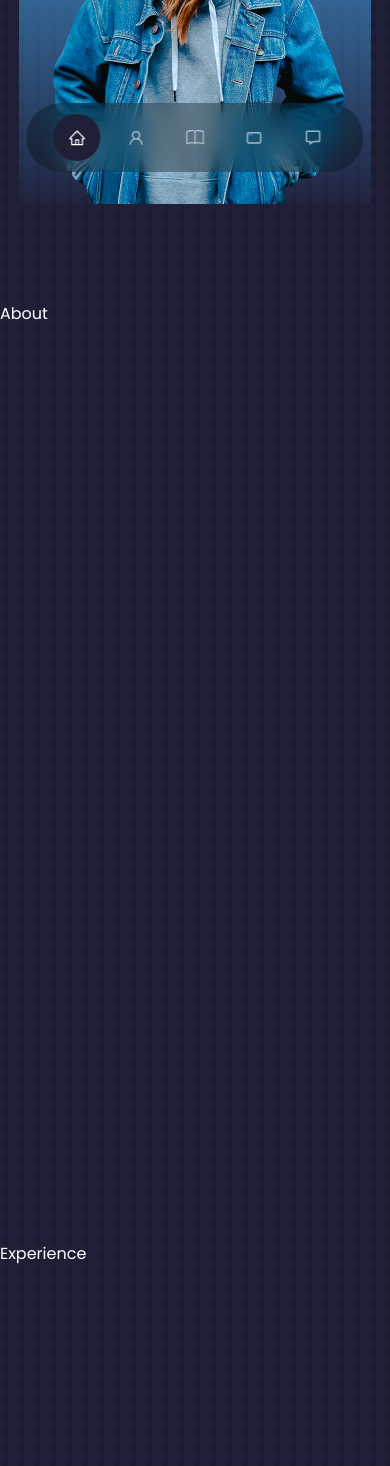
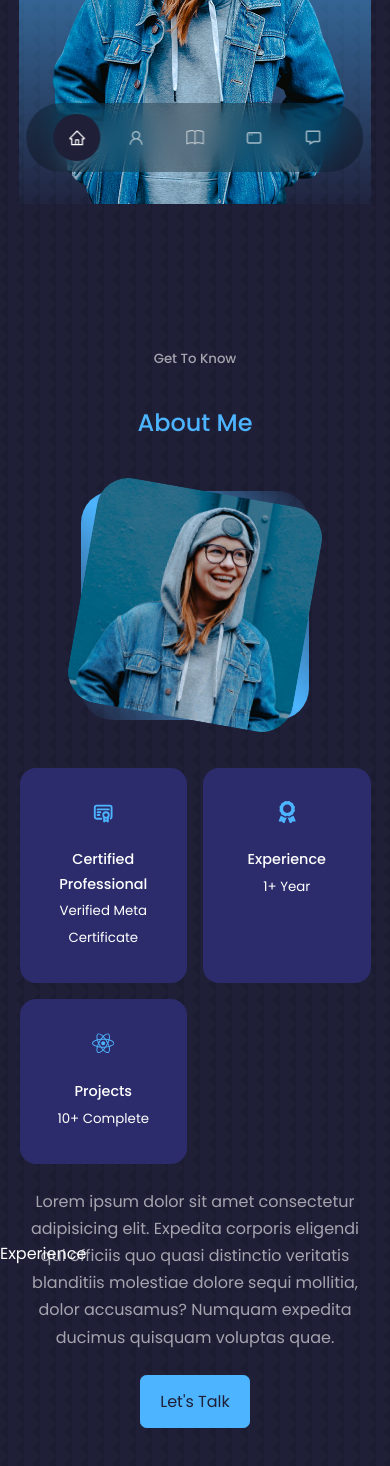
Before and after one commit to lizailyina/portfolio, a React (Create React App) app: page / in a window 390 px wide. Shown: the part 640-2106 px from the top of the page. Built offline with nearby package versions, Linux system fonts and the light colour scheme.

Commit message:
implement responsive about component

```diff
--- a/src/components/about/About.jsx
+++ b/src/components/about/About.jsx
@@ -1,9 +1,69 @@
 import React from 'react'
 import './about.css'
 
+import { FaAward } from 'react-icons/fa'
+import { FaReact } from 'react-icons/fa'
+import { TbCertificate } from 'react-icons/tb'
+
+
+import ME from '../../assets/me-about.jpg'
+
 const About = () => {
   return (
-    <section id='about'>About</section>
+    <section id='about'>
+      <h5>
+        Get To Know
+      </h5>
+      <h2>
+        About Me
+      </h2>
+
+      <div className="container about__container">
+        <div className="about__me">
+          <div className="about__me-image">
+            <img src={ME} alt="me" />
+          </div>
+        </div>
+
+        <div className="about__content">
+          <div className="about__cards">
+            <article className='about__card'>
+              <TbCertificate className='about__icon'/>
+              <h5>
+                Certified Professional
+              </h5>
+              <small>
+                Verified Meta Certificate
+              </small>
+            </article>
+            <article className='about__card'>
+              <FaAward className='about__icon'/>
+              <h5>
+                Experience
+              </h5>
+              <small>
+                1+ Year
+              </small>
+            </article>
+            <article className='about__card'>
+              <FaReact className='about__icon'/>
+              <h5>
+                Projects
+              </h5>
+              <small>
+                10+ Complete
+              </small>
+            </article>
+
+          </div>
+          <p>
+            Lorem ipsum dolor sit amet consectetur adipisicing elit. Expedita corporis eligendi qui officiis quo quasi distinctio veritatis blanditiis molestiae dolore sequi mollitia, dolor accusamus? Numquam expedita ducimus quisquam voluptas quae.
+          </p>
+
+          <a href="#contact" class="btn btn-primary">Let's Talk</a>
+      </div>
+      </div>
+    </section>
   )
 }
 
--- a/src/components/about/about.css
+++ b/src/components/about/about.css
@@ -0,0 +1,111 @@
+.about__container {
+    display: grid;
+    grid-template-columns: 35% 50%;
+    gap: 15%
+}
+
+.about__me {
+    width: 100%;
+    aspect-ratio: 1/1;
+    border-radius: 2rem;
+    background: linear-gradient(
+        45deg,
+        transparent,
+        var(--color-primary),
+        transparent
+    );
+    display: grid;
+    place-items: center;
+
+}
+
+.about__me-image {
+    border-radius: 2rem;
+    overflow: hidden;
+    transform: rotate(10deg);
+    transition: var(--transition);
+}
+
+.about__me-image:hover {
+    transform: rotate(0);
+}
+
+.about__cards {
+    display: grid;
+    grid-template-columns: repeat(3, 1fr);
+    gap: 1.5rem;
+}
+
+.about__card {
+    background: var(--color-bg-variant);
+    border: 1px solid transparent;
+    border-radius: 1rem;
+    padding: 2rem;
+    text-align: center;
+    transition: var(--transition);
+}
+
+.about__card:hover {
+    background: transparent;
+    border-color: var(--color-primary-variant);
+}
+
+.about__icon {
+    color: var(--color-primary);
+    font-size: 1.4rem;
+    margin-bottom: 1rem;
+}
+
+.about__card h5 {
+    font-size: 0.9rem;
+}
+
+.about_card small {
+    font-size: 0.7rem;
+    color: var(--color-light);
+}
+
+.about__content p {
+    margin: 2rem 0 2.6rem;
+    color: var(--color-light);
+}
+
+/* ================ MEDIA QUERIES (MEDIUM DEVICES) ======================*/
+
+@media screen and (max-width: 1024px) {
+    .about__container {
+        grid-template-columns: 1fr;
+        gap: 0;
+    }
+
+    .about__me {
+        width: 50%;
+        margin: 2rem auto 4rem;
+    }
+
+    .about__content p {
+        margin: 1rem 0 1.5rem;
+    }
+}
+
+/* ================ MEDIA QUERIES (SMALL DEVICES) ======================*/
+
+@media screen and (max-width: 600px) {
+    .about__me {
+        width: 65%;
+        margin: 0 auto 3rem
+    }
+
+    .about__cards {
+        grid-template-columns: 1fr 1fr;
+        gap: 1rem;
+    }
+
+    .about__content {
+        text-align: center;
+    }
+
+    .about__content p {
+        margin: 1.5rem 0;
+    }
+}
--- a/src/index.css
+++ b/src/index.css
@@ -66,9 +66,13 @@
 }
 
 section > h2,
- section > h5 {
+section > h5 {
     text-align: center;
     color: var(--color-light);
+}
+
+section > h5 {
+    padding-top: 3rem;
 }
 
 section > h2 {
```
